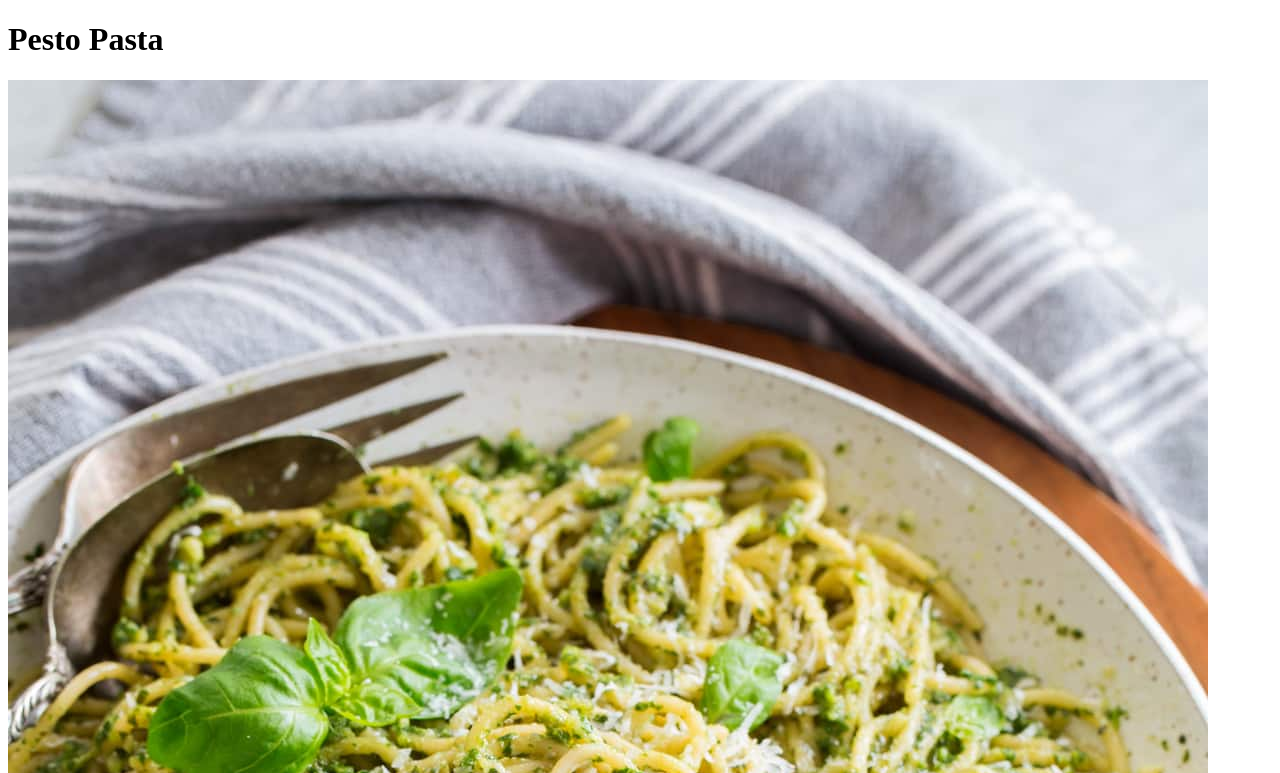
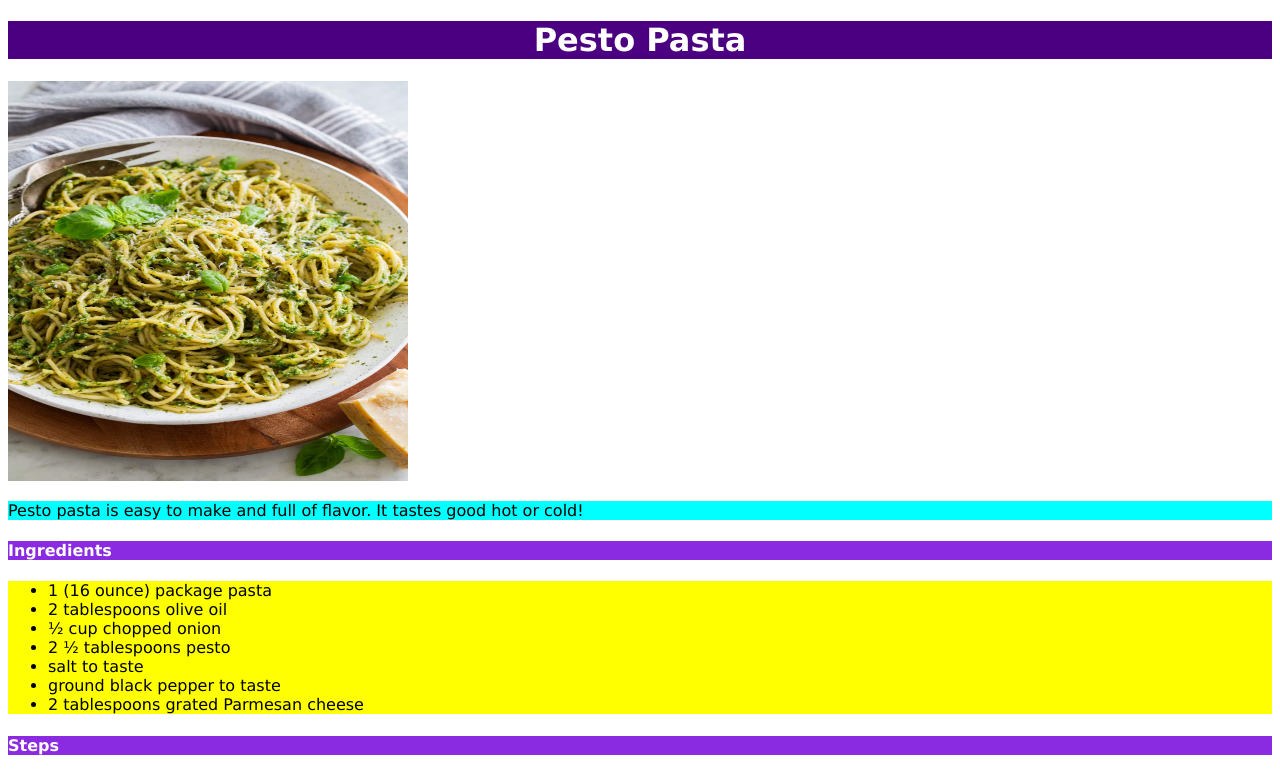
Before and after one commit to billeryolo/odin-recipes, a plain HTML site: page recipes/pestio.html in a window 1280 px wide. Shown: the top 773 px of the page. Drawn offline with Linux system fonts and the light colour scheme.

Commit message:
styled with css

```diff
--- a/recipes/pestio.html
+++ b/recipes/pestio.html
@@ -4,10 +4,11 @@
     <head>
         <title>Pesto Pasta</title>
         <meta charset="UTF-8">
+        <link rel="stylesheet" href="../styles.css">
     </head>
     <body>
         <h1>Pesto Pasta</h1>
-        <img src="images/pesto-pasta-1.jpg" alt="Pesto pasta image">
+        <img class="pesto" src="images/pesto-pasta-1.jpg" alt="Pesto pasta image">
         <p>Pesto pasta is easy to make and full of flavor. It tastes good hot or cold!</p>
         <h4>Ingredients</h4>
         <ul>
--- /dev/null
+++ b/styles.css
@@ -0,0 +1,30 @@
+head{
+    font-family: 'Gill Sans', 'Gill Sans MT', Calibri, 'Trebuchet MS', sans-serif;
+}
+body{
+    font-family: 'Lucida Sans', 'Lucida Sans Regular', 'Lucida Grande', 'Lucida Sans Unicode', Geneva, Verdana, sans-serif;
+}
+h1 {
+    background-color: indigo;
+    color: white;
+    text-align: center;
+}
+p{
+    background-color: aqua;
+}
+h4{
+    background-color: blueviolet;
+    color: white;
+}
+ol,
+ul{
+    background-color: yellow;
+}
+img{
+    width: auto;
+    height: 400px;
+}
+img.pesto{
+    height: 400px;
+    width: 400px;
+}
```
Also changed, not shown: index.html (+1 -0 lines), recipes/chicken-breasts.html (+1 -0 lines), recipes/roni.html (+1 -0 lines).
